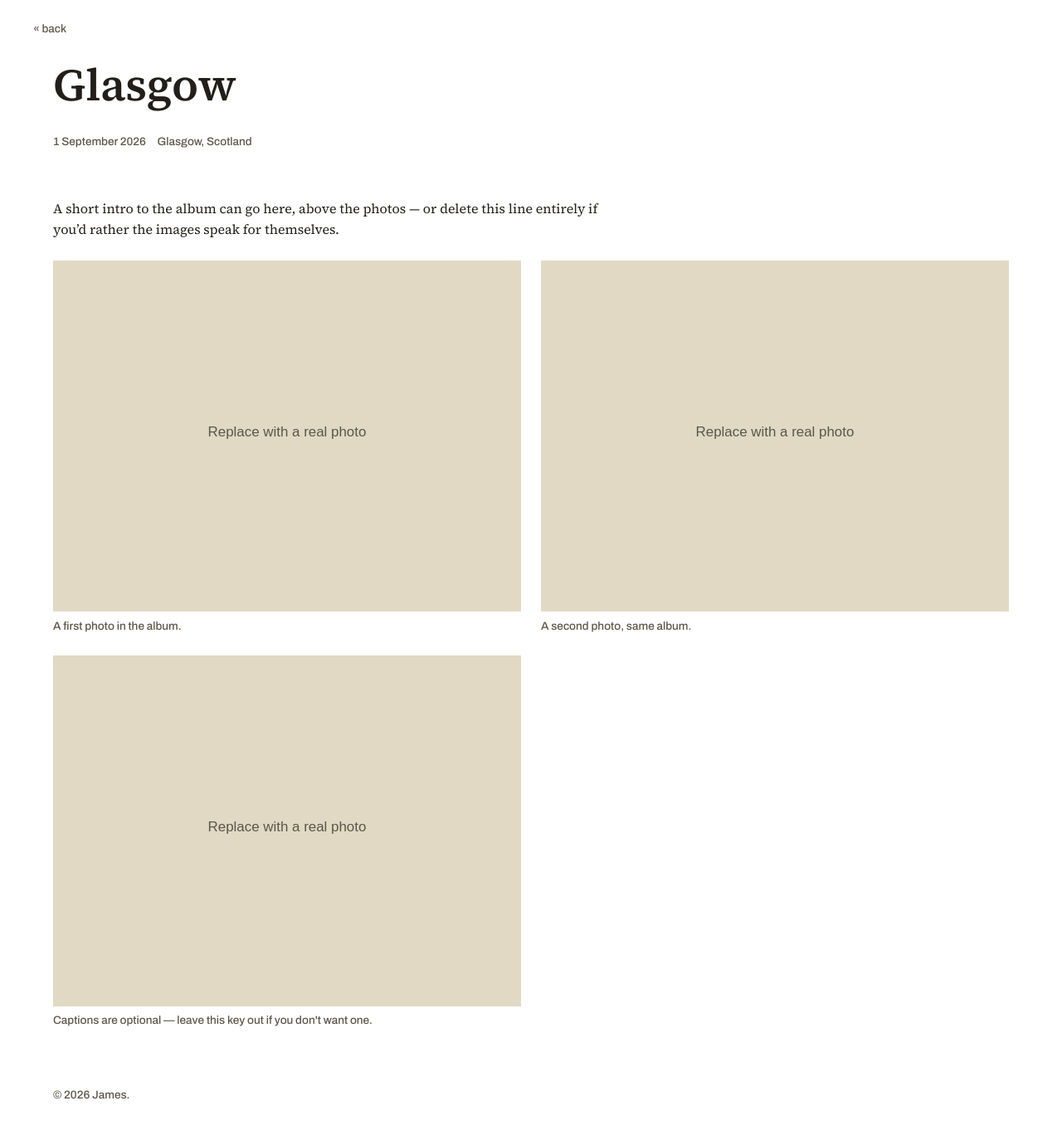
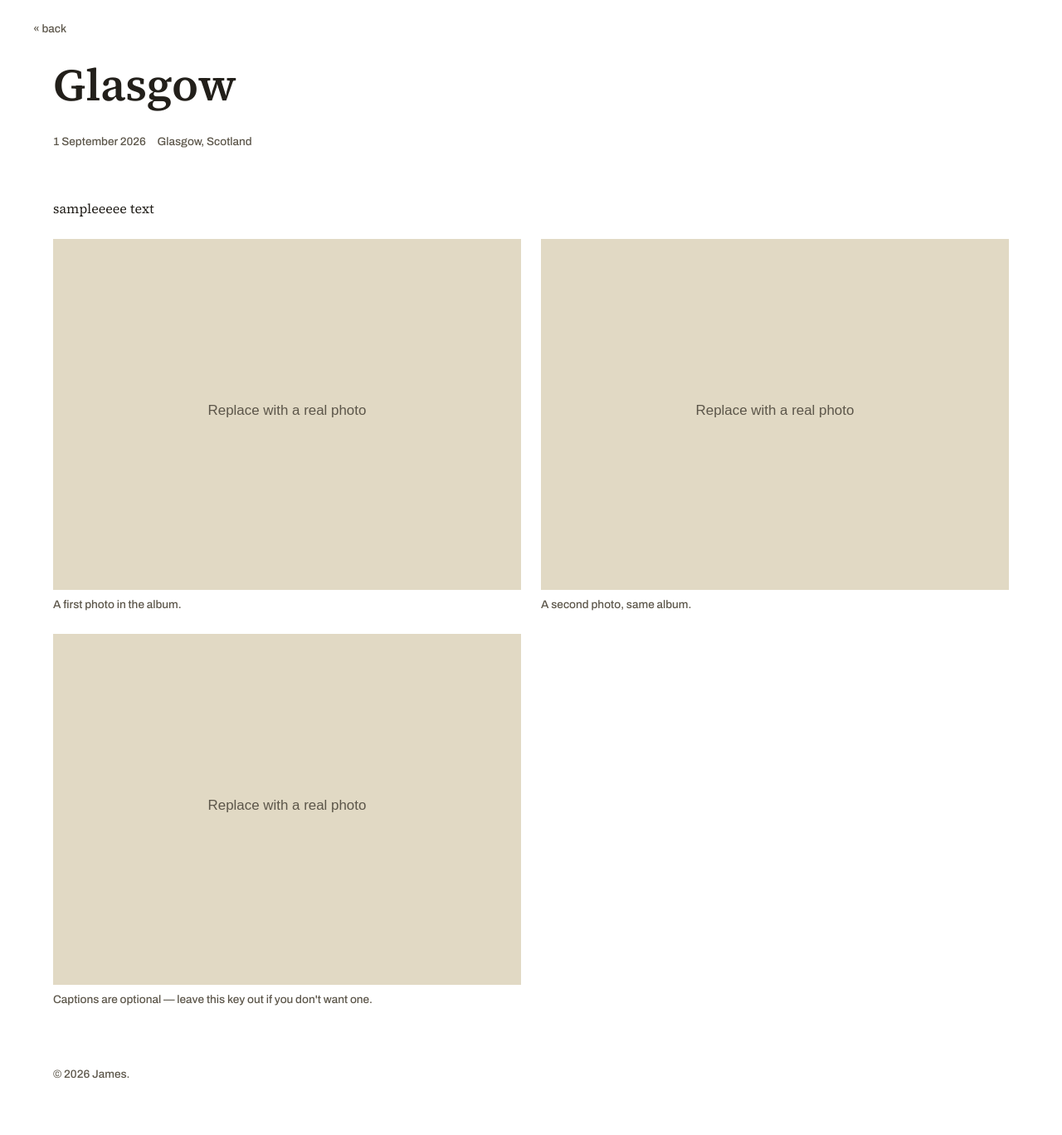
Before and after one commit to HegelianChant/jamesyancey, a Jekyll site: the page built from _photos/2026-09-glasgow.md, in a window 1280 px wide. Shown: the whole page at 83% size. Built offline with Jekyll 4.4.1, drawn with Linux system fonts in a browser that asks for light colours; after the commit the page ends 1343 px from its top, so only the background shows below that.

Commit message:
Update 2026-09-glasgow.md

```diff
--- a/_photos/2026-09-glasgow.md
+++ b/_photos/2026-09-glasgow.md
@@ -11,5 +11,4 @@ photos:
   - image: /assets/img/sample.svg
     caption: "Captions are optional — leave this key out if you don't want one."
 ---
-A short intro to the album can go here, above the photos — or delete this
-line entirely if you'd rather the images speak for themselves.
+sampleeeee text
```
